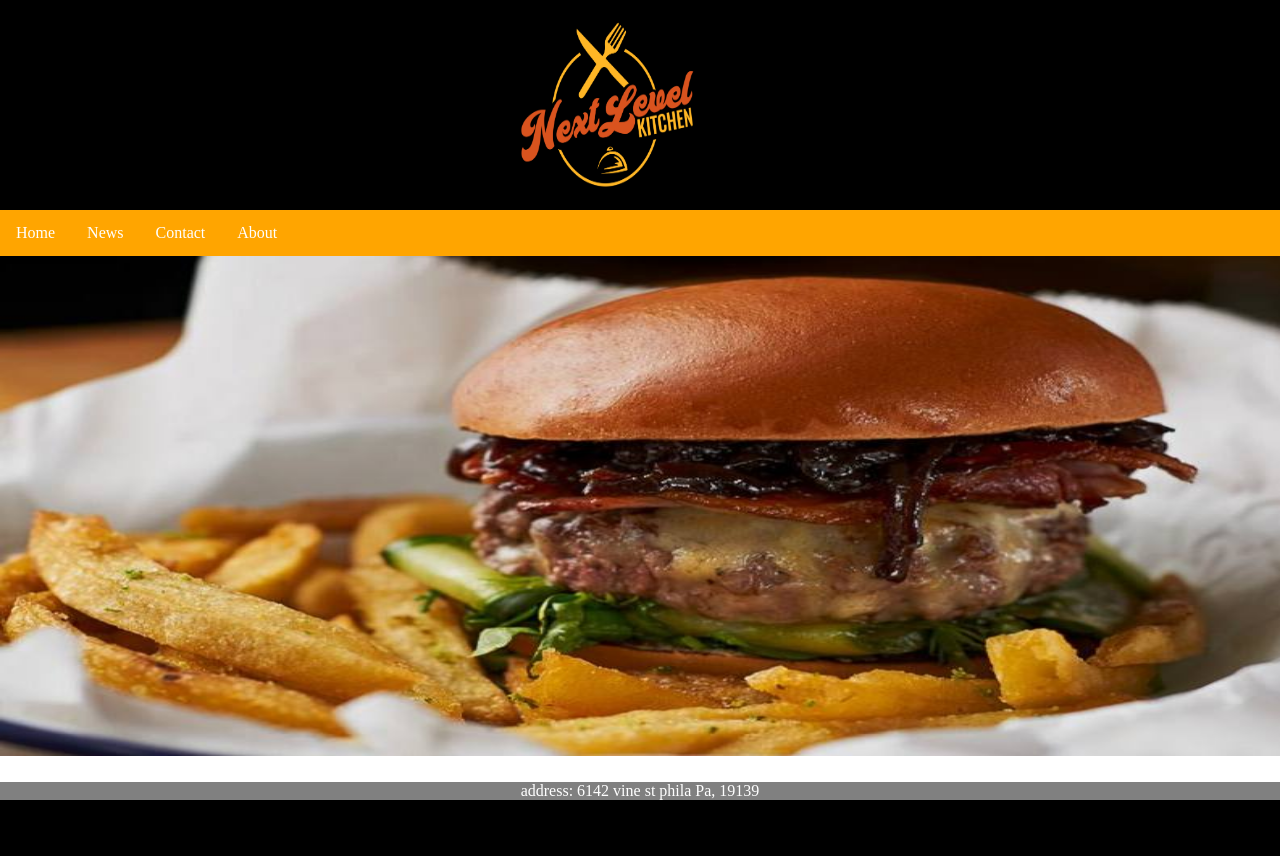
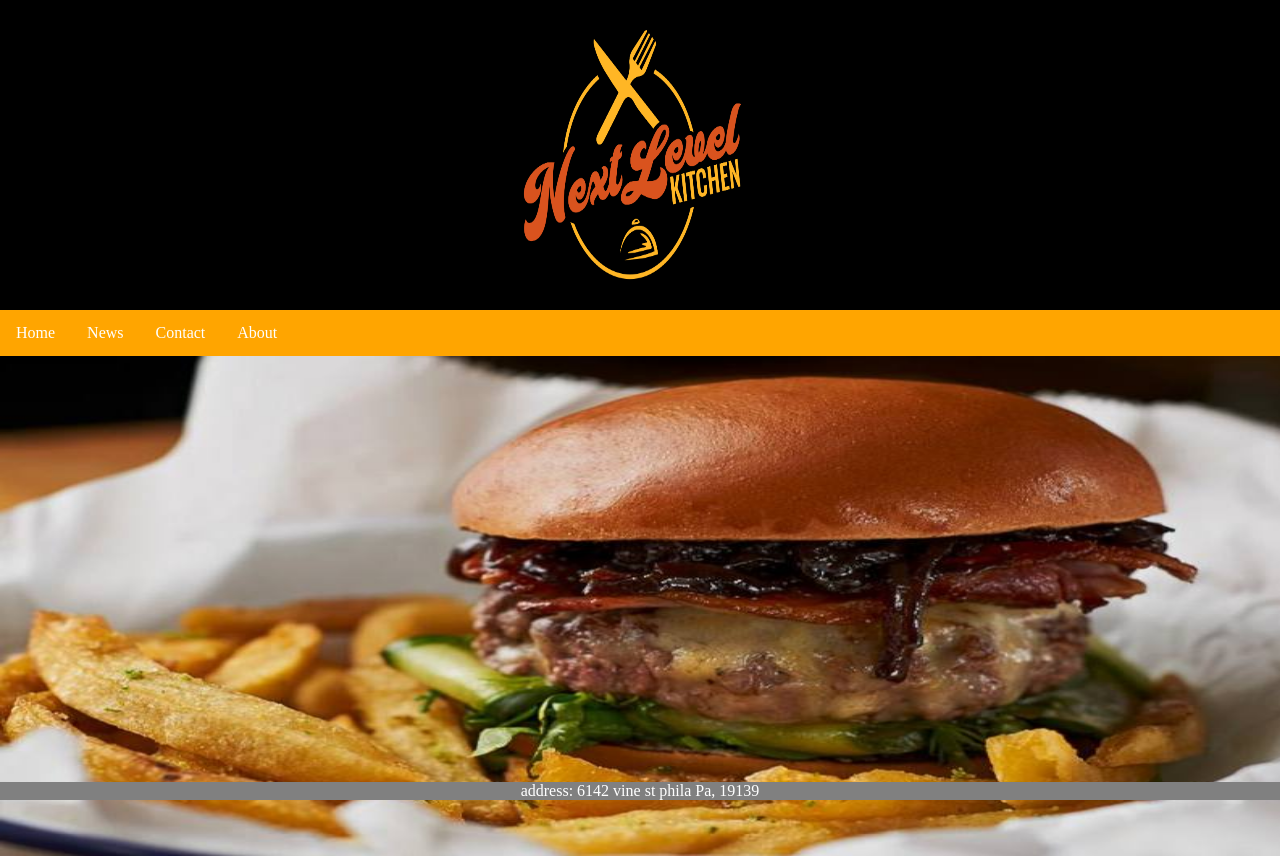
Before and after one commit to aharris4723/nextlevelkitchen, a PHP site: page / in a window 1280 px wide. Before the commit the page ends 800 px from the top, so only its background shows below. Run offline with PHP 8.4, Linux system fonts and the light colour scheme.

Commit message:
second commit

```diff
--- a/index.css
+++ b/index.css
@@ -21,8 +21,8 @@ body{
   margin-left: 40%;
   padding: 20px;
   font-size: 30px;
-  width: 150px;
-  height: 150px;
+  width: 200px;
+  height: 250px;
 
 }
 ul {
```
Also changed, not shown: 1 other file.
